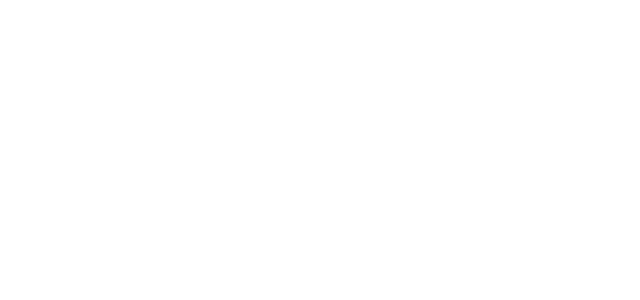
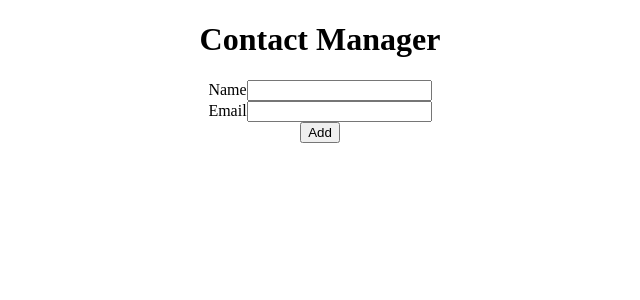
Before and after one commit to ZahraNejati79/contact-manager, a React (Create React App) app: page / in a window 1280 px wide. Shown: the top 300 px of the page, without its empty margins (320-960 px from the left). Built offline with nearby package versions, Linux system fonts and the light colour scheme.

Commit message:
Contact&ContactList&AddContact

```diff
--- a/src/App.js
+++ b/src/App.js
@@ -1,6 +1,14 @@
 import "./App.css";
+import { useState } from "react";
+import ContactManager from "./components/ContactManager/ContactManager";
+import ContactForm from "./components/ContactForm/ContactForm";
+import ContactList from "./components/ContactList/ContactList";
 function App() {
-  return <div className="App"></div>;
+  return (
+    <div className="App">
+      <ContactManager />
+    </div>
+  );
 }
 
 export default App;
--- /dev/null
+++ b/src/components/ContactForm/ContactForm.jsx
@@ -0,0 +1,38 @@
+import { useState } from "react";
+
+const ContactForm = ({ addContact }) => {
+  const [contact, setContact] = useState({ Name: "", Email: "" });
+  const changeHandler = (e) => {
+    setContact({ ...contact, [e.target.name]: e.target.value });
+  };
+  const submitForm = (e) => {
+    e.preventDefault();
+    addContact(contact);
+    setContact({ Name: "", Email: "" });
+  };
+  return (
+    <form onSubmit={submitForm}>
+      <div>
+        <label id="name">Name</label>
+        <input
+          type="text"
+          name="Name"
+          onChange={changeHandler}
+          value={contact.Name}
+        />
+      </div>
+      <div>
+        <label id="Email">Email</label>
+        <input
+          type="email"
+          name="Email"
+          onChange={changeHandler}
+          value={contact.Email}
+        />
+      </div>
+      <button type="submit">Add</button>
+    </form>
+  );
+};
+
+export default ContactForm;
--- /dev/null
+++ b/src/components/ContactList/ContactList.jsx
@@ -0,0 +1,10 @@
+const ContactList = ({ contact }) => {
+  return (
+    <div>
+      {contact.Name}
+      {contact.Email}
+    </div>
+  );
+};
+
+export default ContactList;
--- /dev/null
+++ b/src/components/ContactManager/ContactManager.jsx
@@ -0,0 +1,21 @@
+import { useState } from "react";
+import ContactForm from "../ContactForm/ContactForm";
+import ContactList from "../ContactList/ContactList";
+
+const ContactManager = () => {
+  const [contacts, setContacts] = useState([]);
+  const addContactHandler = (contact) => {
+    setContacts([...contacts, contact]);
+  };
+  return (
+    <div>
+      <h1>Contact Manager</h1>
+      <ContactForm addContact={addContactHandler} />
+      {contacts.map((contact, index) => (
+        <ContactList contact={contact} key={index} />
+      ))}
+    </div>
+  );
+};
+
+export default ContactManager;
```
Also changed, not shown: src/components/ContactForm/ContactFrom.module.css (added), src/components/ContactList/ContactList.module.css (added), src/components/ContactManager/ContactManager.module.css (added).
